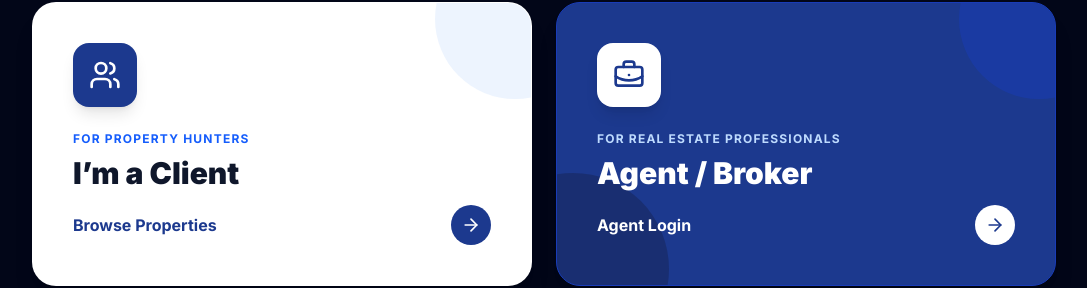
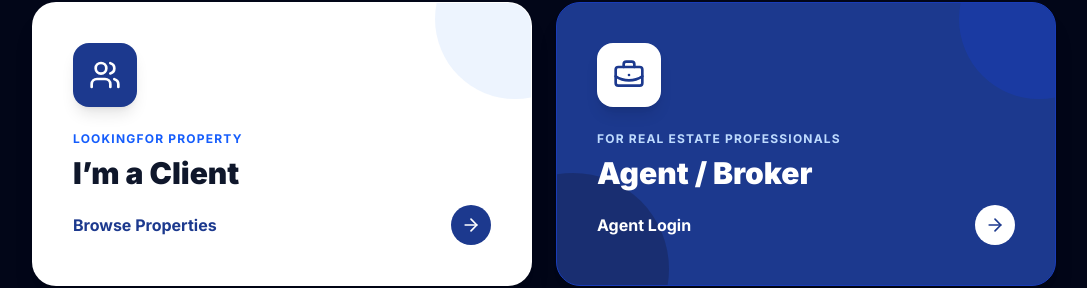
Before and after one commit to cylexnoe/brea88, a Next.js app in the folder brea88/: page / in a window 1280 px wide. Shown: the part 366-654 px from the top of the page, without its empty margins (96-1183 px from the left). Built offline with nearby package versions, Linux system fonts and the light colour scheme.

Commit message:
Update page.tsx

```diff
--- a/brea88/src/app/page.tsx
+++ b/brea88/src/app/page.tsx
@@ -56,7 +56,7 @@ return ( <main className="min-h-screen bg-slate-950 text-white flex items-center
             </div>
 
             <p className="text-[8px] sm:text-xs font-bold uppercase tracking-wider sm:tracking-widest text-blue-600 mb-1 sm:mb-2">
-              For Property Hunters
+              LookingFor Property
             </p>
 
             <h2 className="text-base sm:text-2xl md:text-3xl font-black mb-2 sm:mb-3 leading-tight">
```
